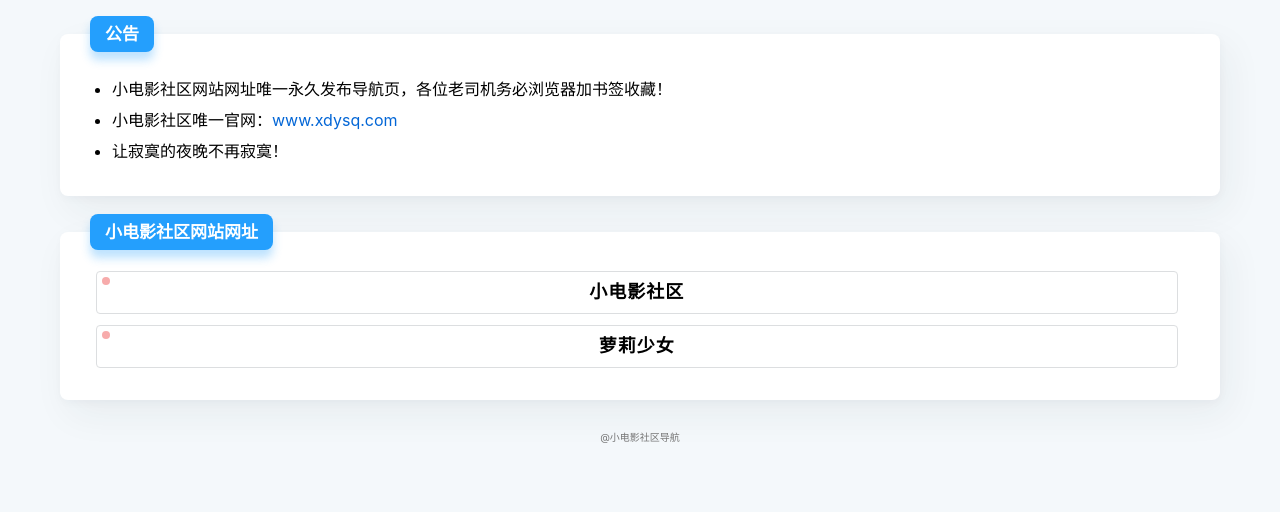
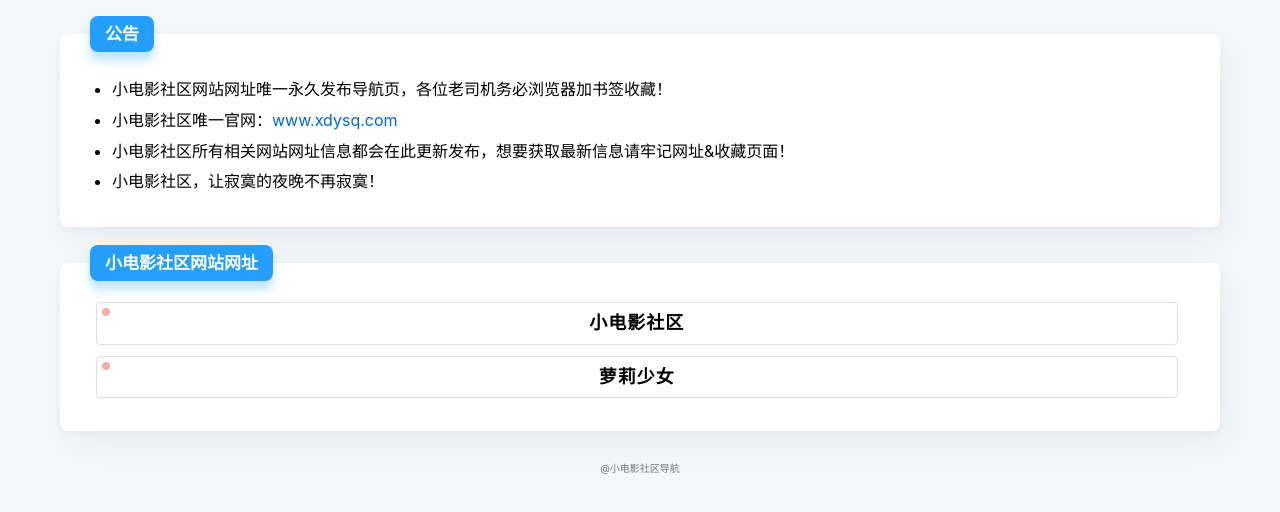
Before and after one commit to xdydh/xdydh.github.io, a plain HTML site: page index.html in a window 1280 px wide. Shown: the part 114-626 px from the top of the page. Drawn offline with Linux system fonts and the light colour scheme.

Commit message:
Update index.html

```diff
--- a/index.html
+++ b/index.html
@@ -27,7 +27,8 @@
 		<ul class="nya-list">
 			<li>小电影社区网站网址唯一永久发布导航页，各位老司机务必浏览器加书签收藏！</li>
 			<li>小电影社区唯一官网：<a href="https://www.xdysq.com">www.xdysq.com</a></li>
-			<li>让寂寞的夜晚不再寂寞！</li>
+			<li>小电影社区所有相关网站网址信息都会在此更新发布，想要获取最新信息请牢记网址&收藏页面！</li>
+			<li>小电影社区，让寂寞的夜晚不再寂寞！</li>
 		</ul>
 		<!--<div><img style="width: 100%;" src="二维码"/></div>-->
 	</div>
```
